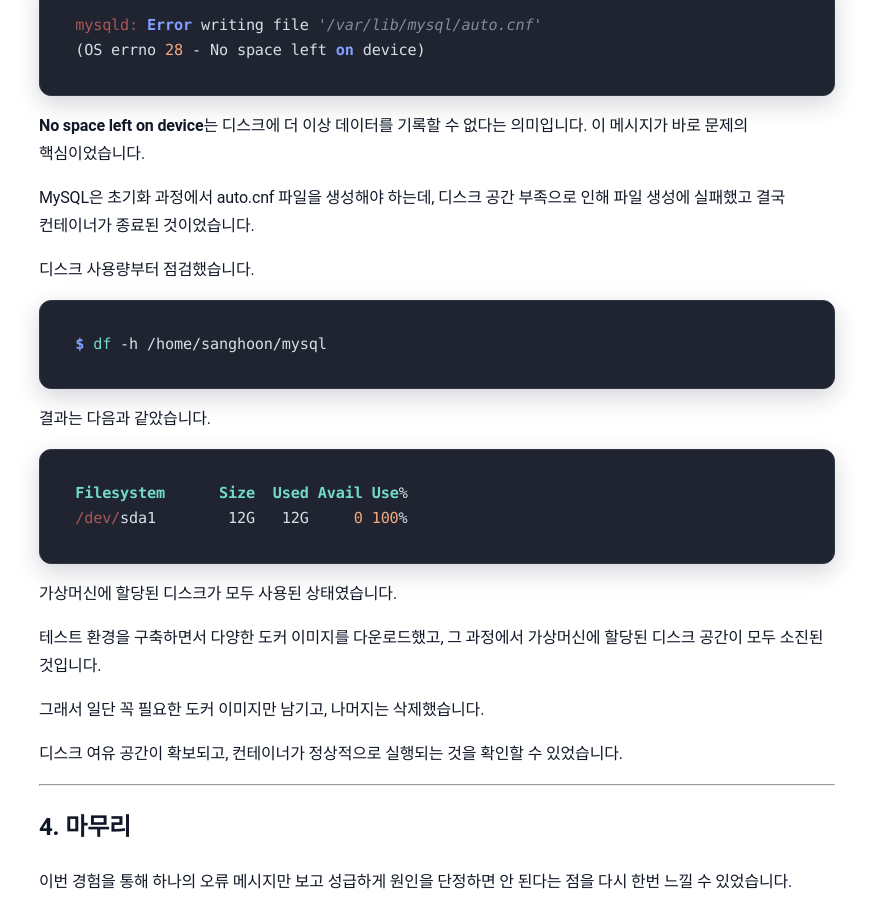
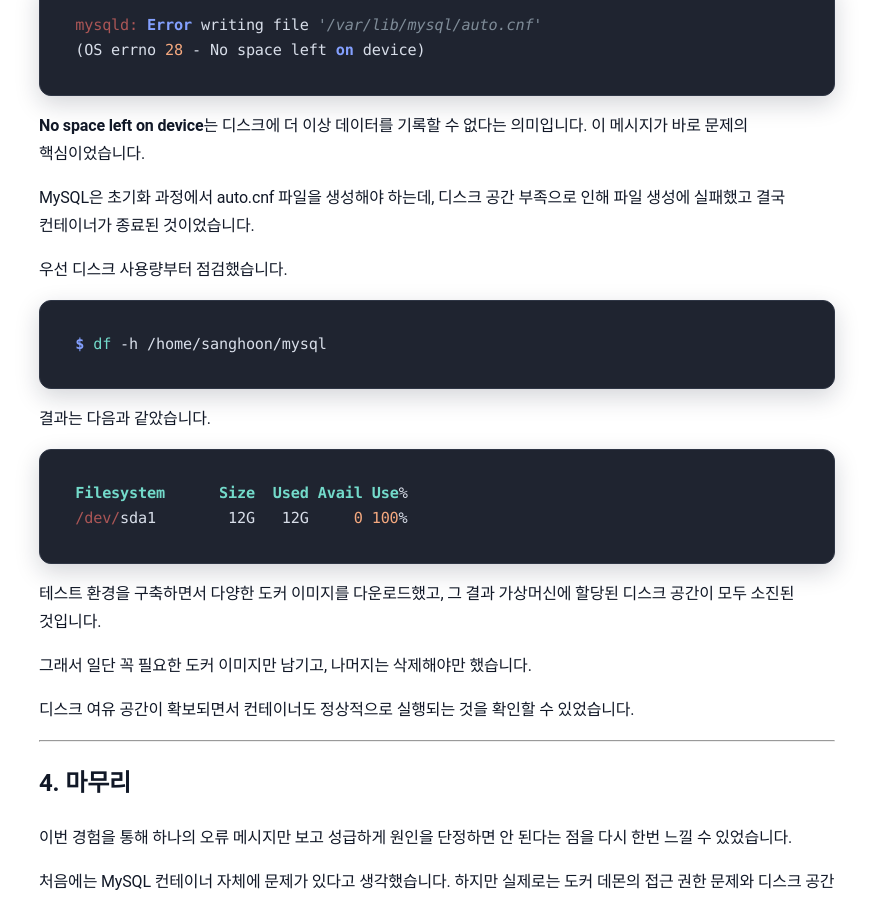
Before and after one commit to sanghoon-lee/sanghoon-lee.github.io, a Jekyll site: the page built from _posts/2026-05-31-mysql.md, in a window 1280 px wide and 900 px high, scrolled down 2173 px. Shown: the whole window, without its empty margins (203-1076 px from the left). Built offline with Jekyll 4.4.1, drawn with Linux system fonts in a browser that asks for light colours; nearby versions of some CDN libraries; comment, search, counter and statistics services are not loaded.

Commit message:
MySQL 컨테이너 트러블슈팅 포스팅 내용 수정

````diff
--- a/_posts/2026-05-31-mysql.md
+++ b/_posts/2026-05-31-mysql.md
@@ -82,7 +82,7 @@ mysqld: Error writing file '/var/lib/mysql/auto.cnf'
 
 MySQL은 초기화 과정에서 auto.cnf 파일을 생성해야 하는데, 디스크 공간 부족으로 인해 파일 생성에 실패했고 결국 컨테이너가 종료된 것이었습니다.
 
-디스크 사용량부터 점검했습니다.
+우선 디스크 사용량부터 점검했습니다.
 
 ```bash
 $ df -h /home/sanghoon/mysql
@@ -95,13 +95,11 @@ Filesystem      Size  Used Avail Use%
 /dev/sda1        12G   12G     0 100%
 ```
 
-가상머신에 할당된 디스크가 모두 사용된 상태였습니다.
+테스트 환경을 구축하면서 다양한 도커 이미지를 다운로드했고, 그 결과 가상머신에 할당된 디스크 공간이 모두 소진된 것입니다.
 
-테스트 환경을 구축하면서 다양한 도커 이미지를 다운로드했고, 그 과정에서 가상머신에 할당된 디스크 공간이 모두 소진된 것입니다.
+그래서 일단 꼭 필요한 도커 이미지만 남기고, 나머지는 삭제해야만 했습니다.
 
-그래서 일단 꼭 필요한 도커 이미지만 남기고, 나머지는 삭제했습니다.
-
-디스크 여유 공간이 확보되고, 컨테이너가 정상적으로 실행되는 것을 확인할 수 있었습니다.
+디스크 여유 공간이 확보되면서 컨테이너도 정상적으로 실행되는 것을 확인할 수 있었습니다.
 
 ---
 
````
